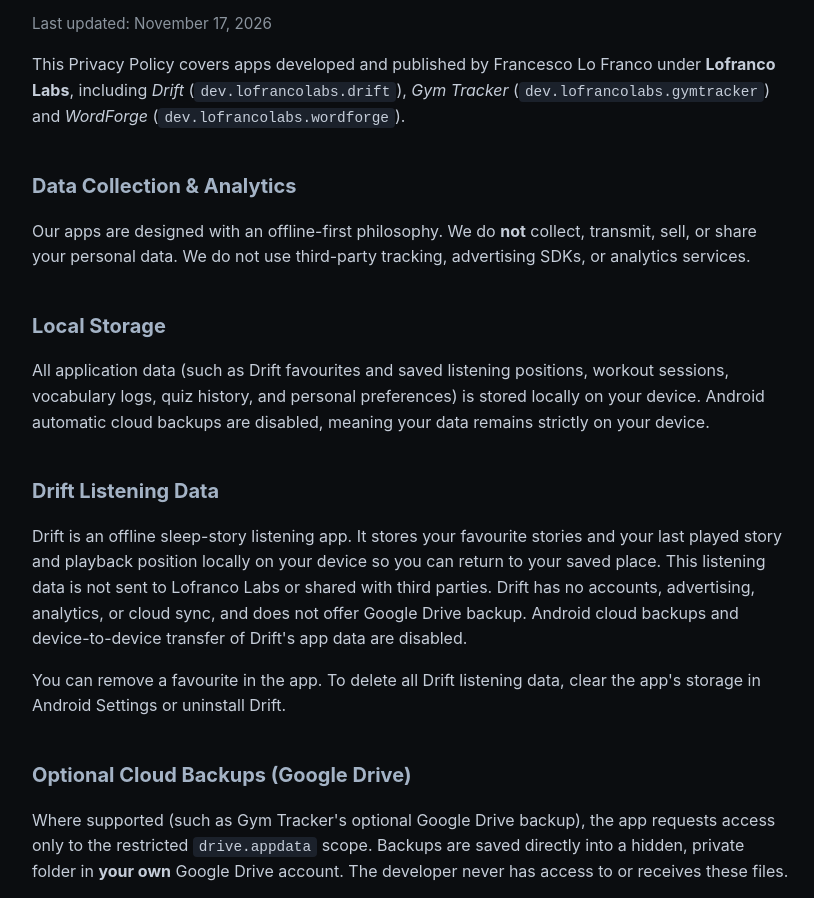
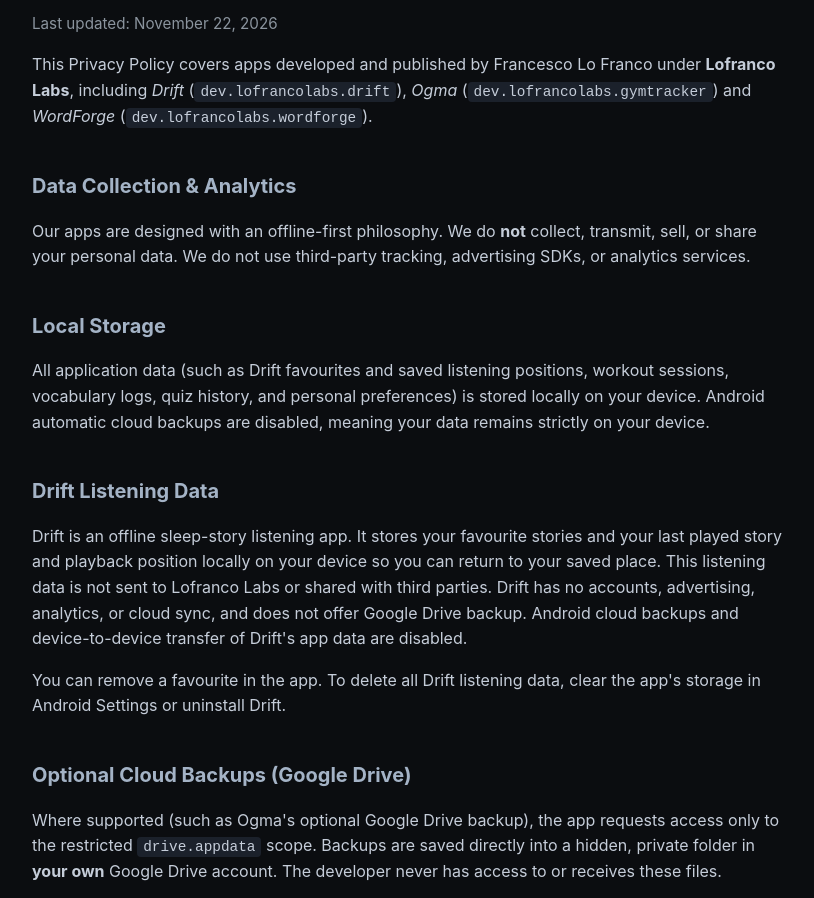
Before and after one commit to francescolofranco-dev/lofrancolabs-site, a plain HTML site: page privacy.html in a window 1280 px wide. Shown: the part 181-1079 px from the top of the page, without its empty margins (228-1042 px from the left). Drawn offline with Linux system fonts and the light colour scheme.

Commit message:
Rename Gym Tracker to Ogma on the studio site

```diff
--- a/privacy.html
+++ b/privacy.html
@@ -28,9 +28,9 @@
   <main>
     <nav class="header"><a href="./">← Back to Lofranco Labs</a></nav>
     <h1>Privacy Policy</h1>
-    <p class="muted">Last updated: November 17, 2026</p>
+    <p class="muted">Last updated: November 22, 2026</p>
 
-    <p>This Privacy Policy covers apps developed and published by Francesco Lo Franco under <strong>Lofranco Labs</strong>, including <em>Drift</em> (<code>dev.lofrancolabs.drift</code>), <em>Gym Tracker</em> (<code>dev.lofrancolabs.gymtracker</code>) and <em>WordForge</em> (<code>dev.lofrancolabs.wordforge</code>).</p>
+    <p>This Privacy Policy covers apps developed and published by Francesco Lo Franco under <strong>Lofranco Labs</strong>, including <em>Drift</em> (<code>dev.lofrancolabs.drift</code>), <em>Ogma</em> (<code>dev.lofrancolabs.gymtracker</code>) and <em>WordForge</em> (<code>dev.lofrancolabs.wordforge</code>).</p>
 
     <h2>Data Collection & Analytics</h2>
     <p>Our apps are designed with an offline-first philosophy. We do <strong>not</strong> collect, transmit, sell, or share your personal data. We do not use third-party tracking, advertising SDKs, or analytics services.</p>
@@ -43,7 +43,7 @@
     <p>You can remove a favourite in the app. To delete all Drift listening data, clear the app's storage in Android Settings or uninstall Drift.</p>
 
     <h2>Optional Cloud Backups (Google Drive)</h2>
-    <p>Where supported (such as Gym Tracker's optional Google Drive backup), the app requests access only to the restricted <code>drive.appdata</code> scope. Backups are saved directly into a hidden, private folder in <strong>your own</strong> Google Drive account. The developer never has access to or receives these files.</p>
+    <p>Where supported (such as Ogma's optional Google Drive backup), the app requests access only to the restricted <code>drive.appdata</code> scope. Backups are saved directly into a hidden, private folder in <strong>your own</strong> Google Drive account. The developer never has access to or receives these files.</p>
     <p>Our use of information received from Google APIs adheres to the <a href="https://developers.google.com/terms/api-services-user-data-policy">Google API Services User Data Policy</a>, including the Limited Use requirements.</p>
 
     <h2>Contact</h2>
```
Also changed, not shown: index.html (+1 -1 lines).
